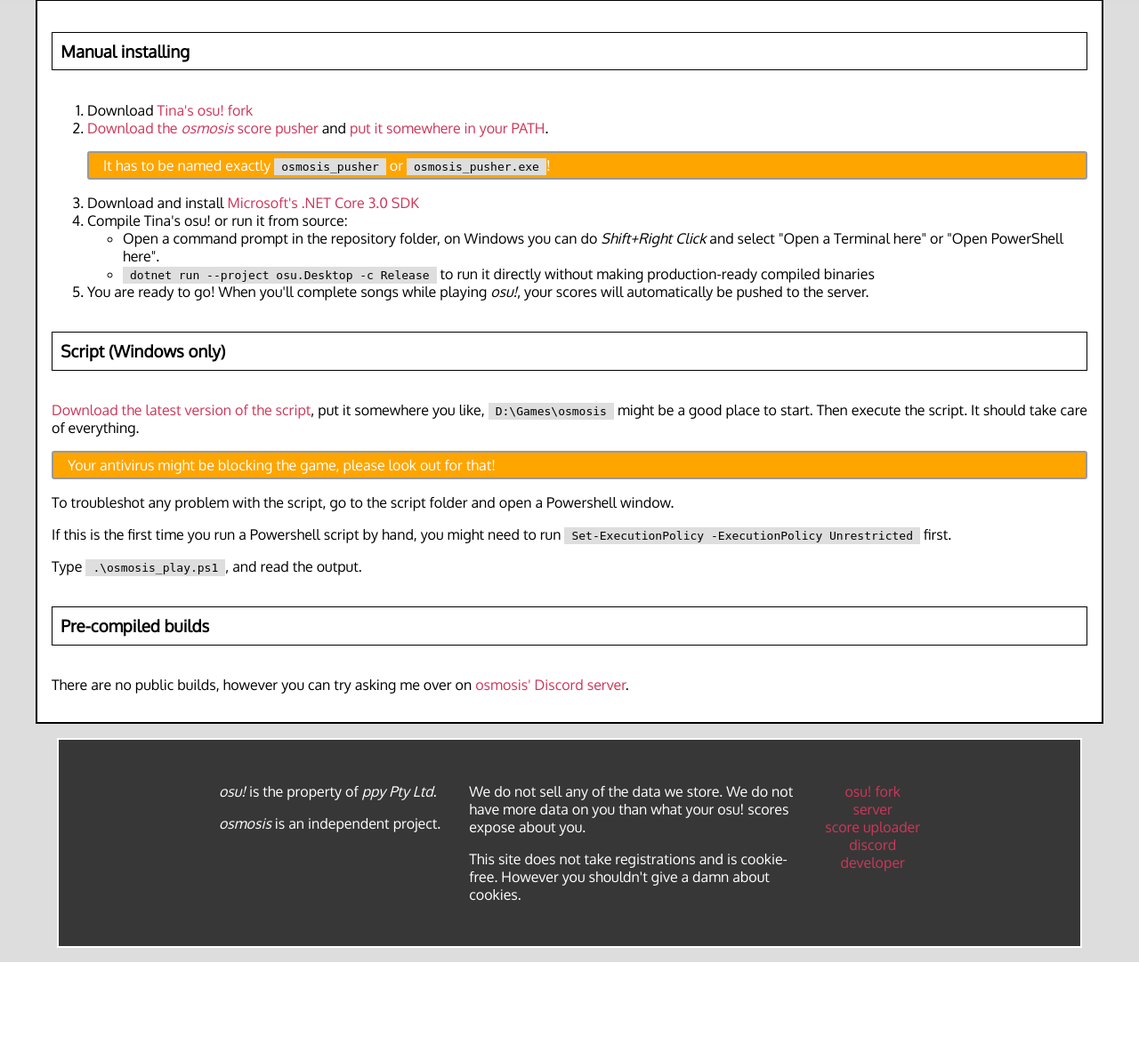
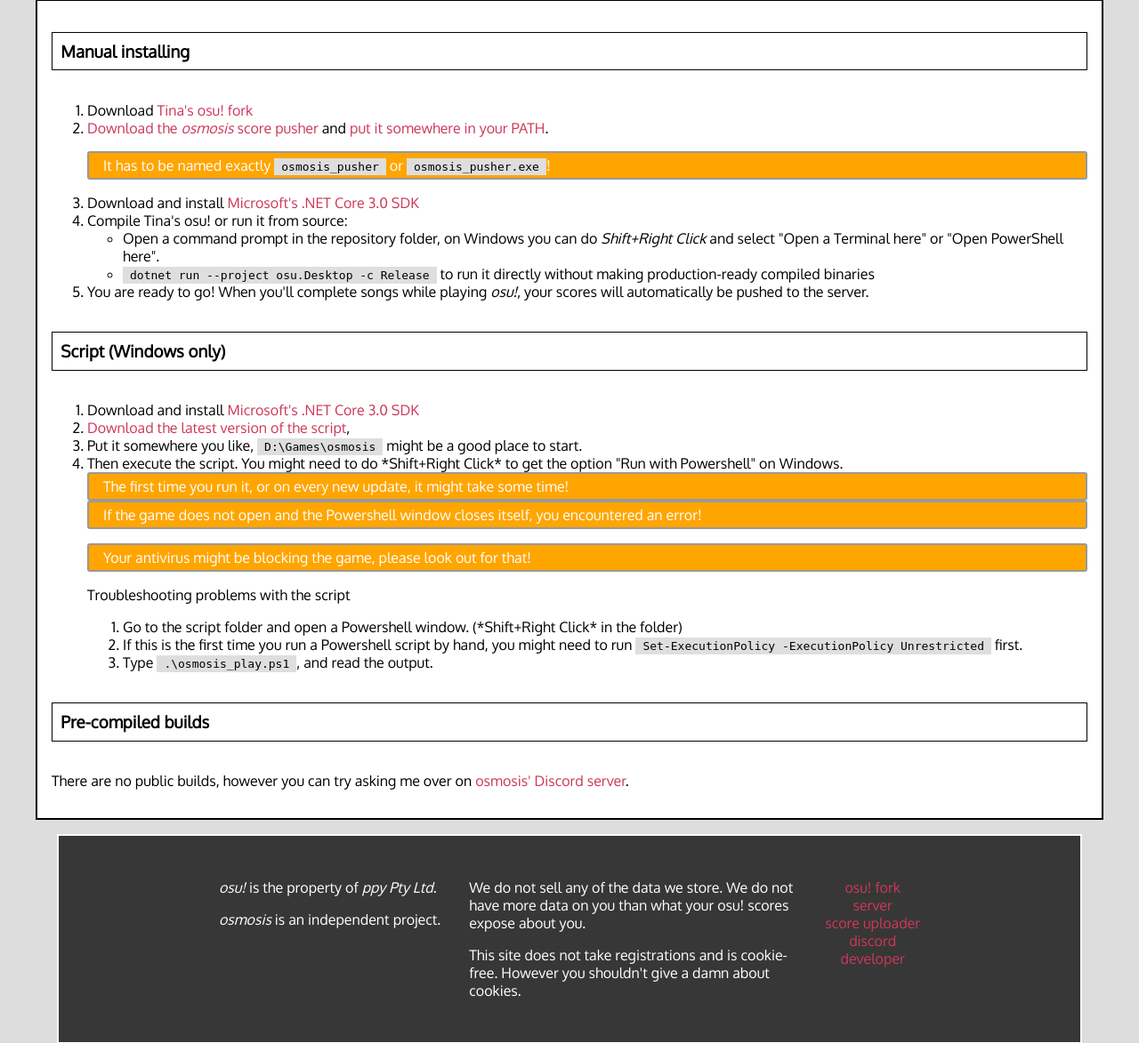
Before and after one commit to Tina-otoge/osmosis-server, a Flask app: page /tutorial in a window 1280 px wide. Shown: the part 102-1275 px from the top of the page at 89% size. Before the commit the page ends 1184 px from the top, so only its background shows below. Run offline with Flask 2, Linux system fonts and the light colour scheme; some libraries are stand-ins or nearby versions.

Commit message:
more tutorial for script

```diff
--- a/app/templates/tutorial.html
+++ b/app/templates/tutorial.html
@@ -39,25 +39,40 @@
 <div id="script" class="content-block">
 	<h3 class="title">Script (Windows only)</h3>
 	<div class="content">
-		<p>
-			<a href="https://github.com/skielred/osmosis/releases/latest/download/osmosis_play.ps1">Download the latest version of the script</a>,
-			put it somewhere you like, <span class="code">D:\Games\osmosis</span>
-			might be a good place to start. Then execute the script. It should
-			take care of everything.
+		<ol>
+			<li>
+				Download and install <a href="{{ config.LINKS.DOTNET }}">Microsoft's .NET Core 3.0 SDK</a>
+			</li>
+			<li>
+				<a href="https://github.com/skielred/osmosis/releases/latest/download/osmosis_play.ps1">Download the latest version of the script</a>,
+			</li>
+			<li>
+				Put it somewhere you like, <span class="code">D:\Games\osmosis</span>
+			might be a good place to start.
+			</li>
+			<li>
+				Then execute the script. You might need to do *Shift+Right Click* to get the option "Run with Powershell" on Windows.
+				<div class="note warning">The first time you run it, or on every new update, it might take some time!</div>
+				<div class="note warning">If the game does not open and the Powershell window closes itself, you encountered an error!</div>
+			</li>
 		</p>
 		<p class="note warning">
 			Your antivirus might be blocking the game, please look out for that!
 		</p>
 		<p>
-			To troubleshot any problem with the script, go to the script folder and open a Powershell window.
+			Troubleshooting problems with the script
 		</p>
-		<p>
-			If this is the first time you run a Powershell script by hand, you might need to run
+		<ol>
+			<li>
+				Go to the script folder and open a Powershell window. (*Shift+Right Click* in the folder)
+			</li>
+			<li>
+				If this is the first time you run a Powershell script by hand, you might need to run
 			<span class="code">Set-ExecutionPolicy -ExecutionPolicy Unrestricted</span> first.
-		</p>
-		<p>
-			Type <span class="code">.\osmosis_play.ps1</span>, and read the output.
-		</p>
+			</li>
+			<li>
+				Type <span class="code">.\osmosis_play.ps1</span>, and read the output.
+			</li>
 	</div>
 </div>
 <div id="prebuilt" class="content-block">
```
